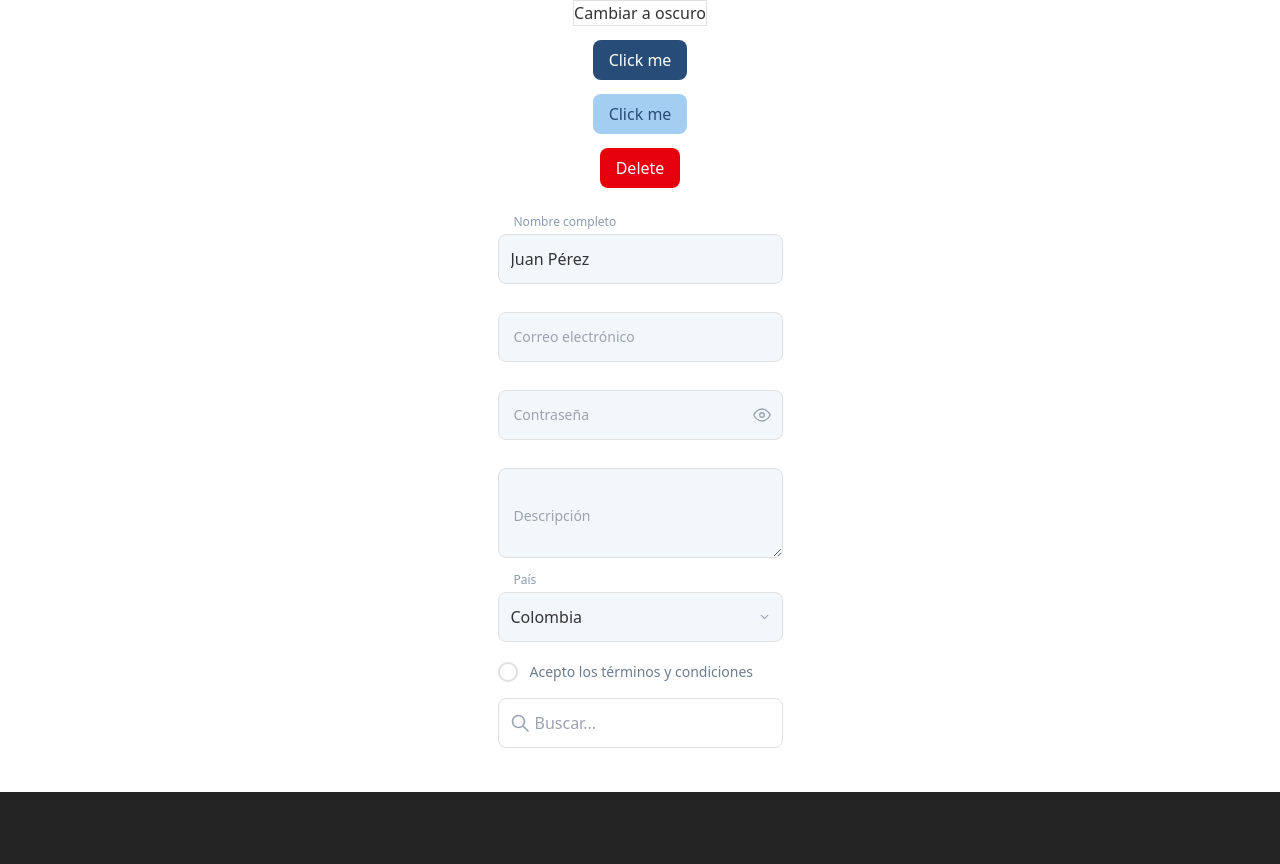
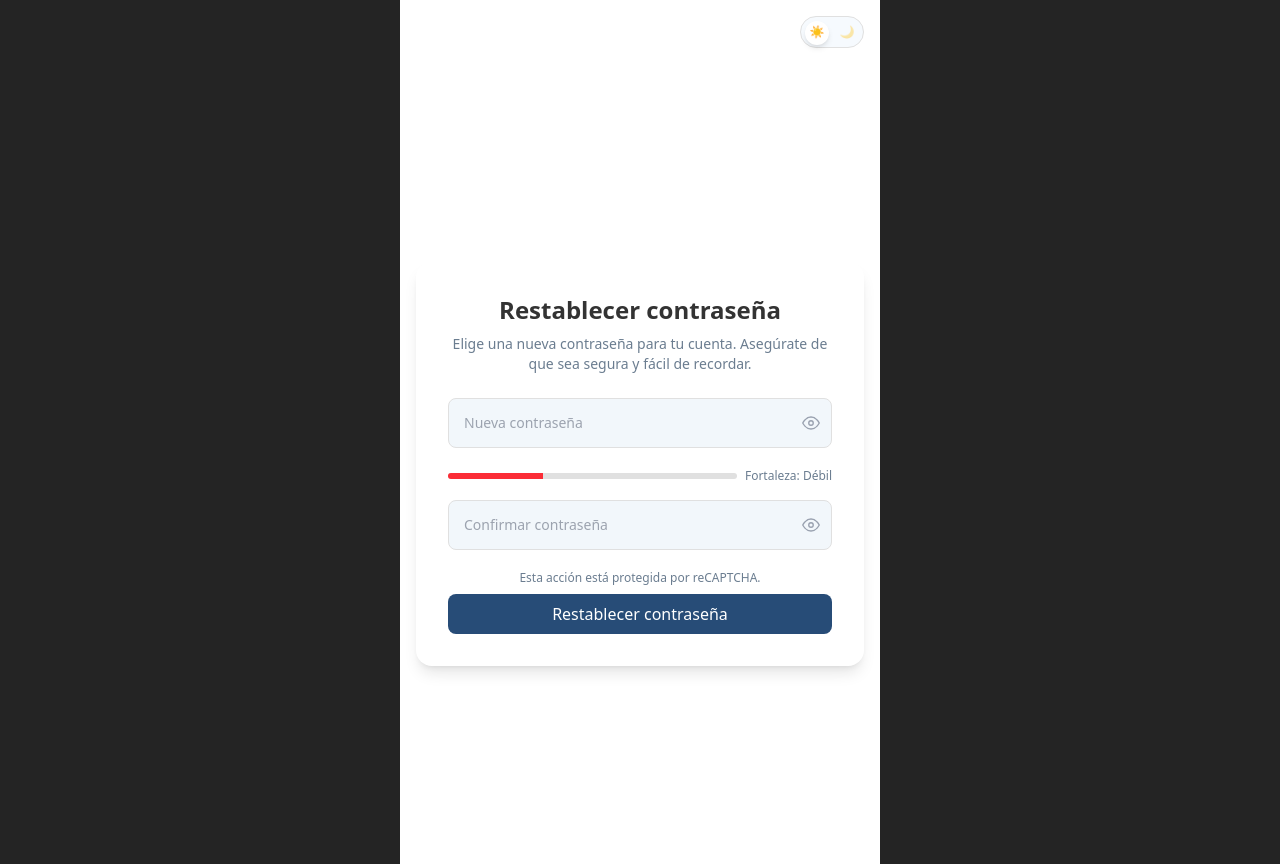
Before and after one commit to DaniRico987/inkora, a React (Vite) app in the folder client/: page /reset-password/1 in a window 1280 px wide. Before the commit the page ends 800 px from the top, so only its background shows below. Built offline with nearby package versions, Linux system fonts and the light colour scheme.

Commit message:
feat: Refactor App component to use React Router for navigation and enhance Toggle component with improved accessibility and styling

```diff
--- a/client/src/App.tsx
+++ b/client/src/App.tsx
@@ -1,64 +1,27 @@
 
-import './App.css'
-import { Button } from './Components/Button'
-import { InputText,InputPassword,InputSelect,InputTextarea,Checkbox,InputSearch } from './Components/Inputs';
-import { Toggle } from './Components/Toggle'
+import "./App.css";
+import { BrowserRouter, Routes, Route } from "react-router-dom";
+import { Toggle } from "./Components/Toggle";
 import { useTheme } from "./theme/useTheme";
+import { ForgotPasswordPage } from "./pages/ForgotPasswordPage";
+import { ResetPasswordPage } from "./pages/ResetPasswordPage";
 
 function App() {
   useTheme();
   return (
-    <div className="bg-bg w-screen flex flex-col items-center justify-center gap-3.5 transition-all duration-300 ease-in-out">
-      {<Toggle />
-      }
-      <Button variant='primary' size="20rem" onClick={() => console.log('Primary button clicked!')}>
-        Click me
-      </Button>
-      <Button variant="secondary" size="20rem" onClick={() => console.log('Button clicked!')}>
-        Click me
-      </Button>
-      <Button variant="destructive" size="20rem" onClick={() => console.log('Destructive button clicked!')}>
-        Delete
-      </Button>
-
-      <div className="max-w-sm p-6 flex flex-col">
-        <InputText
-          label="Nombre completo"
-          value="Juan Pérez"
-        />
-
-        <InputText
-          label="Correo electrónico"
-          type="email"
-          placeholder="ejemplo@correo.com"
-        />
-
-        <InputPassword
-          label="Contraseña"
-          placeholder="Ingresa tu contraseña"
-        />
-
-        <InputTextarea
-          label="Descripción"
-          placeholder="Escribe aquí..."
-        />
-
-        <InputSelect
-          label="País"
-          options={[
-            { label: "Colombia", value: "co" },
-            { label: "México", value: "mx" },
-            { label: "Argentina", value: "ar" },
-          ]}
-        />
-
-        <Checkbox label="Acepto los términos y condiciones" />
-
-        <InputSearch placeholder="Buscar..." />
+    <BrowserRouter>
+      <div className="bg-bg min-h-screen flex flex-col items-center transition-all duration-300 ease-in-out">
+        <div className="w-full flex justify-end p-4">
+          <Toggle />
+        </div>
+        <Routes>
+          <Route path="/forgot-password" element={<ForgotPasswordPage />} />
+          <Route path="/reset-password/:token" element={<ResetPasswordPage />} />
+          {/* TODO: agregar aquí /login y demás rutas cuando estén listas */}
+        </Routes>
       </div>
-
-    </div>
-  )
+    </BrowserRouter>
+  );
 }
 
-export default App
+export default App;
--- a/client/src/Components/Toggle.tsx
+++ b/client/src/Components/Toggle.tsx
@@ -1,13 +1,58 @@
-import { useTheme } from '../theme/useTheme';
+import { useTheme } from "../theme/useTheme";
 
 export function Toggle() {
   const { toggle, theme } = useTheme();
+  const isDark = theme === "dark";
 
   return (
-    <div className="bg-bg text-text border border-border">
-      <button onClick={toggle}>
-        Cambiar a {theme === 'light' ? 'oscuro' : 'claro'}
-      </button>
-    </div>
+    <button
+      type="button"
+      onClick={toggle}
+      aria-label={isDark ? "Cambiar a tema claro" : "Cambiar a tema oscuro"}
+      className={`
+        relative inline-flex items-center justify-between
+        w-16 h-8 rounded-full
+        border border-border
+        bg-bg-card
+        px-1
+        transition-colors duration-300
+        ${isDark ? "bg-primary-500/10" : "bg-babyblue-500/10"}
+      `}
+    >
+      {/* Icono sol */}
+      <span
+        className={`
+          z-10 flex items-center justify-center w-6 h-6 rounded-full
+          text-amber-400 text-xs
+          transition-opacity duration-300
+          ${isDark ? "opacity-40" : "opacity-100"}
+        `}
+      >
+        ☀️
+      </span>
+
+      {/* Icono luna */}
+      <span
+        className={`
+          z-10 flex items-center justify-center w-6 h-6 rounded-full
+          text-sky-300 text-xs
+          transition-opacity duration-300
+          ${isDark ? "opacity-100" : "opacity-40"}
+        `}
+      >
+        🌙
+      </span>
+
+      {/* “thumb” deslizante */}
+      <span
+        className={`
+          absolute top-1 left-1
+          w-6 h-6 rounded-full
+          bg-bg shadow-md
+          transform transition-transform duration-300
+          ${isDark ? "translate-x-8" : "translate-x-0"}
+        `}
+      />
+    </button>
   );
 }
--- /dev/null
+++ b/client/src/api/auth.ts
@@ -0,0 +1,17 @@
+import axios from "axios";
+
+const api = axios.create({
+  baseURL: "/api",
+});
+
+export async function forgotPassword(email: string, recaptchaToken: string) {
+  await api.post("/auth/forgot-password", { email, recaptchaToken });
+}
+
+export async function resetPassword(
+  token: string,
+  newPassword: string,
+  recaptchaToken: string
+) {
+  await api.post("/auth/reset-password", { token, newPassword, recaptchaToken });
+}
--- /dev/null
+++ b/client/src/pages/ForgotPasswordPage.tsx
@@ -0,0 +1,86 @@
+import { useState } from "react";
+import { InputText } from "../Components/Inputs";
+import { Button } from "../Components/Button";
+import { useTheme } from "../theme/useTheme";
+import { forgotPassword } from "../api/auth";
+
+export function ForgotPasswordPage() {
+  useTheme();
+
+  const [email, setEmail] = useState("");
+  const [loading, setLoading] = useState(false);
+  const [successMessage, setSuccessMessage] = useState("");
+  const [errorMessage, setErrorMessage] = useState("");
+
+  const handleSubmit = async (e: React.FormEvent) => {
+    e.preventDefault();
+    setErrorMessage("");
+    setSuccessMessage("");
+
+    if (!email.trim()) {
+      setErrorMessage("Por favor ingresa un correo electrónico.");
+      return;
+    }
+
+    setLoading(true);
+    try {
+      // reCAPTCHA está desactivado en el backend por ahora, enviamos un placeholder
+      await forgotPassword(email.trim(), "captcha-ok");
+
+      setSuccessMessage(
+        "Si el correo existe, recibirás un enlace para restablecer tu contraseña."
+      );
+    } catch {
+      setErrorMessage(
+        "No se pudo procesar tu solicitud. Inténtalo nuevamente en unos minutos."
+      );
+    } finally {
+      setLoading(false);
+    }
+  };
+
+  return (
+    <div className="min-h-screen bg-bg flex items-center justify-center px-4">
+      <div className="w-full max-w-md bg-bg-card rounded-2xl shadow-lg p-6 sm:p-8">
+        <h1 className="text-2xl font-semibold text-text mb-2">
+          ¿Olvidaste tu contraseña?
+        </h1>
+        <p className="text-sm text-text-muted mb-6">
+          Ingresa el correo asociado a tu cuenta y, si existe en nuestro sistema,
+          te enviaremos un enlace para restablecer tu contraseña.
+        </p>
+
+        <form onSubmit={handleSubmit} className="space-y-4">
+          <InputText
+            label="Correo electrónico"
+            type="email"
+            value={email}
+            onChange={(e) => setEmail(e.target.value)}
+          />
+
+          {/* Lugar reservado para reCAPTCHA widget / integración */}
+          <div className="text-xs text-text-muted mb-2">
+            Esta acción está protegida por reCAPTCHA.
+          </div>
+
+          {errorMessage && (
+            <div className="text-sm text-red-500">{errorMessage}</div>
+          )}
+
+          {successMessage && (
+            <div className="text-sm text-emerald-500">{successMessage}</div>
+          )}
+
+          <Button
+            type="submit"
+            variant="primary"
+            size="20rem"
+            loading={loading}
+          >
+            Enviar enlace
+          </Button>
+        </form>
+      </div>
+    </div>
+  );
+}
--- /dev/null
+++ b/client/src/pages/ResetPasswordPage.tsx
@@ -0,0 +1,153 @@
+import { useState } from "react";
+import { useParams, useNavigate } from "react-router-dom";
+import { InputPassword } from "../Components/Inputs";
+import { Button } from "../Components/Button";
+import { useTheme } from "../theme/useTheme";
+import { resetPassword } from "../api/auth";
+
+type Strength = "débil" | "media" | "fuerte";
+
+function getPasswordStrength(password: string): Strength {
+  let score = 0;
+  if (password.length >= 8) score++;
+  if (/[A-Z]/.test(password)) score++;
+  if (/[0-9]/.test(password)) score++;
+  if (/[^A-Za-z0-9]/.test(password)) score++;
+
+  if (score <= 1) return "débil";
+  if (score === 2 || score === 3) return "media";
+  return "fuerte";
+}
+
+export function ResetPasswordPage() {
+  useTheme();
+
+  const { token } = useParams<{ token: string }>();
+  const navigate = useNavigate();
+
+  const [password, setPassword] = useState("");
+  const [confirmPassword, setConfirmPassword] = useState("");
+  const [loading, setLoading] = useState(false);
+  const [errorMessage, setErrorMessage] = useState("");
+  const [successMessage, setSuccessMessage] = useState("");
+
+  const strength = getPasswordStrength(password);
+
+  const handleSubmit = async (e: React.FormEvent) => {
+    e.preventDefault();
+    setErrorMessage("");
+    setSuccessMessage("");
+
+    if (!password || !confirmPassword) {
+      setErrorMessage("Por favor completa ambos campos de contraseña.");
+      return;
+    }
+    if (password.length < 8) {
+      setErrorMessage("La contraseña debe tener al menos 8 caracteres.");
+      return;
+    }
+    if (password !== confirmPassword) {
+      setErrorMessage("Las contraseñas no coinciden.");
+      return;
+    }
+
+    if (!token) {
+      setErrorMessage("El enlace de restablecimiento no es válido.");
+      return;
+    }
+
+    setLoading(true);
+    try {
+      // reCAPTCHA está desactivado en el backend por ahora, enviamos un placeholder
+      await resetPassword(token, password, "captcha-ok");
+
+      setSuccessMessage("Tu contraseña ha sido restablecida con éxito.");
+      setTimeout(() => {
+        navigate("/login");
+      }, 2000);
+    } catch {
+      setErrorMessage(
+        "El enlace de restablecimiento es inválido o ha expirado. Por favor solicita uno nuevo."
+      );
+    } finally {
+      setLoading(false);
+    }
+  };
+
+  const strengthColor =
+    strength === "fuerte"
+      ? "bg-emerald-500"
+      : strength === "media"
+      ? "bg-amber-500"
+      : "bg-red-500";
+
+  return (
+    <div className="min-h-screen bg-bg flex items-center justify-center px-4">
+      <div className="w-full max-w-md bg-bg-card rounded-2xl shadow-lg p-6 sm:p-8">
+        <h1 className="text-2xl font-semibold text-text mb-2">
+          Restablecer contraseña
+        </h1>
+        <p className="text-sm text-text-muted mb-6">
+          Elige una nueva contraseña para tu cuenta. Asegúrate de que sea segura
+          y fácil de recordar.
+        </p>
+
+        <form onSubmit={handleSubmit} className="space-y-4">
+          <InputPassword
+            label="Nueva contraseña"
+            value={password}
+            onChange={(e) => setPassword(e.target.value)}
+          />
+
+          <div className="flex items-center gap-2 text-xs">
+            <div className="flex-1 h-1.5 rounded-full bg-border overflow-hidden">
+              <div
+                className={`h-full ${strengthColor} transition-all duration-300`}
+                style={{
+                  width:
+                    strength === "fuerte"
+                      ? "100%"
+                      : strength === "media"
+                      ? "66%"
+                      : "33%",
+                }}
+              />
+            </div>
+            <span className="text-text-muted">
+              Fortaleza:{" "}
+              <span className="font-medium capitalize">{strength}</span>
+            </span>
+          </div>
+
+          <InputPassword
+            label="Confirmar contraseña"
+            value={confirmPassword}
+            onChange={(e) => setConfirmPassword(e.target.value)}
+          />
+
+          {/* Lugar reservado para reCAPTCHA widget / integración */}
+          <div className="text-xs text-text-muted mb-2">
+            Esta acción está protegida por reCAPTCHA.
+          </div>
+
+          {errorMessage && (
+            <div className="text-sm text-red-500">{errorMessage}</div>
+          )}
+
+          {successMessage && (
+            <div className="text-sm text-emerald-500">{successMessage}</div>
+          )}
+
+          <Button
+            type="submit"
+            variant="primary"
+            size="20rem"
+            loading={loading}
+          >
+            Restablecer contraseña
+          </Button>
+        </form>
+      </div>
+    </div>
+  );
+}
```
